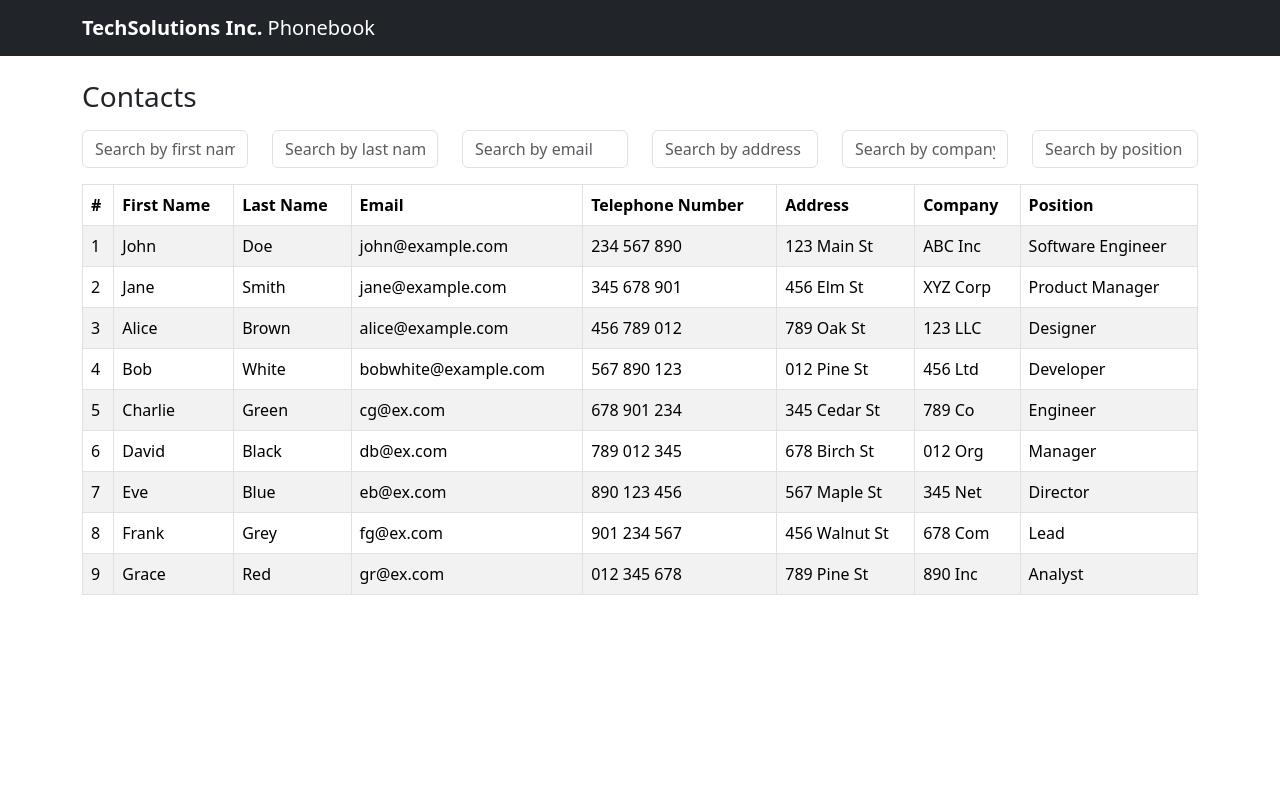
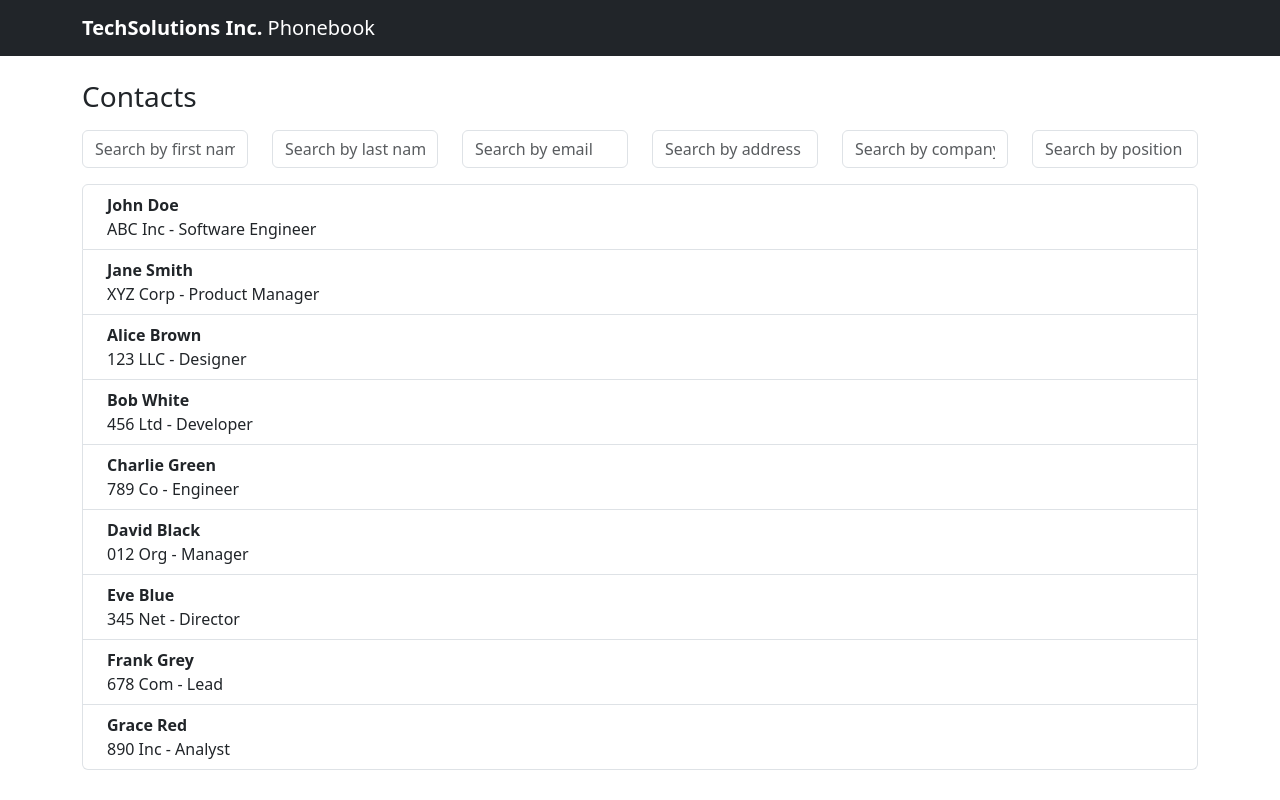
Before and after one commit to tomorrowdevs-projects/tech-jobs-fair-challenge, a React (Create React App) app in the folder client/phonebook-app/: page /contacts in a window 1280 px wide. Built offline with nearby package versions, Linux system fonts and the light colour scheme.

Commit message:
Bozza lista contatti con modal di dettaglio contatto

```diff
--- /dev/null
+++ b/client/phonebook-app/src/components/ContactDetailsModal.jsx
@@ -0,0 +1,23 @@
+import { Modal } from "react-bootstrap";
+
+const ContactDetailsModal = ({ contact, show, onHide }) => {
+    if (!contact) return null;
+
+    return (
+      <Modal show={show} onHide={onHide} centered>
+        <Modal.Header closeButton>
+          <Modal.Title>{contact.firstName} {contact.lastName}</Modal.Title>
+        </Modal.Header>
+        <Modal.Body>
+          <p>Email: <strong>{contact.email}</strong></p>
+          <p>Phone: <strong>{contact.telephoneNumber}</strong></p>
+          <p>Address: <strong>{contact.address}</strong></p>
+          <p>Company: <strong>{contact.company}</strong></p>
+          <p>Position: <strong>{contact.position}</strong></p>
+          {/* You can add more fields or even iterate over them if they are dynamic */}
+        </Modal.Body>
+      </Modal>
+    );
+  };
+
+export default ContactDetailsModal;
--- /dev/null
+++ b/client/phonebook-app/src/components/ContactsList.jsx
@@ -0,0 +1,45 @@
+import { ListGroup } from 'react-bootstrap';
+import { useState } from 'react';
+import ContactDetailsModal from './ContactDetailsModal';
+
+const ContactsList = ({ contacts }) => {
+
+  const [selectedContact, setSelectedContact] = useState(null);
+
+  const handleShowDetails = (contact) => {
+    console.log("Show details for contact:", contact);
+    setSelectedContact(contact);
+  }
+
+  const handleCloseModal = () => {
+    setSelectedContact(null);
+  };
+
+  return (
+    <>
+      <ListGroup>
+        {contacts.map((contact) => (
+          <ListGroup.Item
+            action
+            key={contact.id}
+            onClick={() => handleShowDetails(contact)}
+            className="d-flex justify-content-between align-items-center"
+          >
+            <div className="ms-2 me-auto">
+              <div className="fw-bold">{contact.firstName} {contact.lastName}</div>
+              {contact.company} - {contact.position}
+            </div>
+          </ListGroup.Item>
+        ))}
+      </ListGroup>
+
+      <ContactDetailsModal
+        contact={selectedContact}
+        show={selectedContact != null}
+        onHide={handleCloseModal}
+      />
+    </>
+  );
+};
+
+export default ContactsList;
--- a/client/phonebook-app/src/components/ContactsTable.jsx
+++ /dev/null
@@ -1,36 +0,0 @@
-import { Table } from 'react-bootstrap';
-
-const ContactsTable = ({ contacts }) => {
-  return (
-    <Table striped bordered hover>
-      <thead>
-        <tr>
-          <th>#</th>
-          <th>First Name</th>
-          <th>Last Name</th>
-          <th>Email</th>
-          <th>Telephone Number</th>
-          <th>Address</th>
-          <th>Company</th>
-          <th>Position</th>
-        </tr>
-      </thead>
-      <tbody>
-        {contacts.map((contact, index) => (
-          <tr key={contact.id}>
-            <td>{index + 1}</td>
-            <td>{contact.firstName}</td>
-            <td>{contact.lastName}</td>
-            <td>{contact.email}</td>
-            <td>{contact.telephoneNumber}</td>
-            <td>{contact.address}</td>
-            <td>{contact.company}</td>
-            <td>{contact.position}</td>
-          </tr>
-        ))}
-      </tbody>
-    </Table>
-  );
-};
-
-export default ContactsTable;
--- a/client/phonebook-app/src/views/ContactsView.jsx
+++ b/client/phonebook-app/src/views/ContactsView.jsx
@@ -1,7 +1,7 @@
 import React, { useState } from "react";
 import { Container } from "react-bootstrap";
 import ContactsFilter from "../components/ContactsFilter";
-import ContactsTable from "../components/ContactsTable";
+import ContactsList from "../components/ContactsList";
 import { useContacts } from "../hooks/useContacts"; // Assuming the custom hook's path
 
 const ContactsView = () => {
@@ -19,7 +19,7 @@ const ContactsView = () => {
     <Container>
       <h3 className="mt-4 mb-3 font-weight-bold">Contacts</h3>
       <ContactsFilter onFiltersChange={setFilters} />
-      <ContactsTable contacts={contacts} />
+      <ContactsList contacts={contacts} />
     </Container>
   );
 };
```
